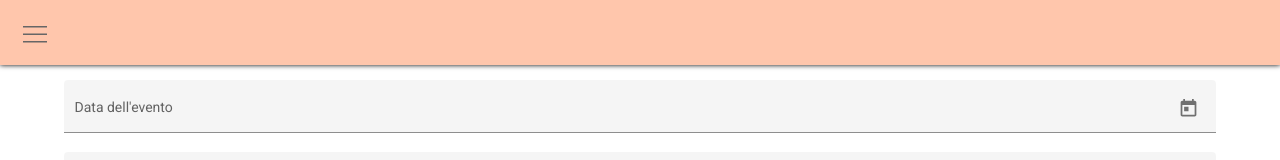
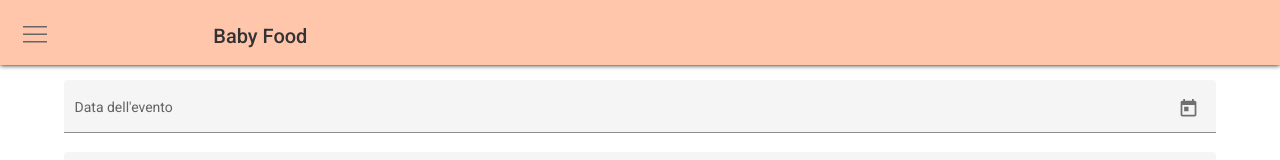
Before and after one commit to marcoa5/babyfood, an Angular app: page / in a window 1280 px wide. Shown: the top 160 px of the page. Built offline with nearby package versions, Linux system fonts and the light colour scheme.

Commit message:
side_menu

```diff
--- a/src/app/upbar/upbar.component.html
+++ b/src/app/upbar/upbar.component.html
@@ -1,8 +1,22 @@
-<div id="bar">
+<div class="uk-grid-collapse" uk-grid id="bar">
+  <div class="uk-width-1-6">
+      <span class="uk-margin-top uk-margin-left" style="cursor: pointer;" uk-icon="icon: menu; ratio: 1.5" uk-toggle="target: #offcanvas-usage"></span>
 
-    <a class="uk-margin-top uk-margin-left" href="#offcanvas-usage" uk-icon="icon: menu; ratio: 1.5" uk-toggle></a>
 
+
+
+  </div>
+  <div class="uk-width-1-2 uk-text-left uk-margin-top">
+      <h2>Baby Food</h2>
+  </div>
+  <div class="uk-width-1-6 uk-text-right">
+    <span class="uk-margin-left uk-margin-top" uk-icon="icon: home; ratio:1.5"></span>
+  </div>
+  <div class="uk-width-1-6 uk-text-center">
+    <span class="uk-margin-left uk-margin-top" uk-icon="icon: sign-in; ratio: 1.5"></span>
+  </div>
 </div>
+
 
 <div id="offcanvas-usage" uk-offcanvas>
   <div class="uk-offcanvas-bar">
```
Also changed, not shown: 1 other file (tests, documents, lock files or other folders).
